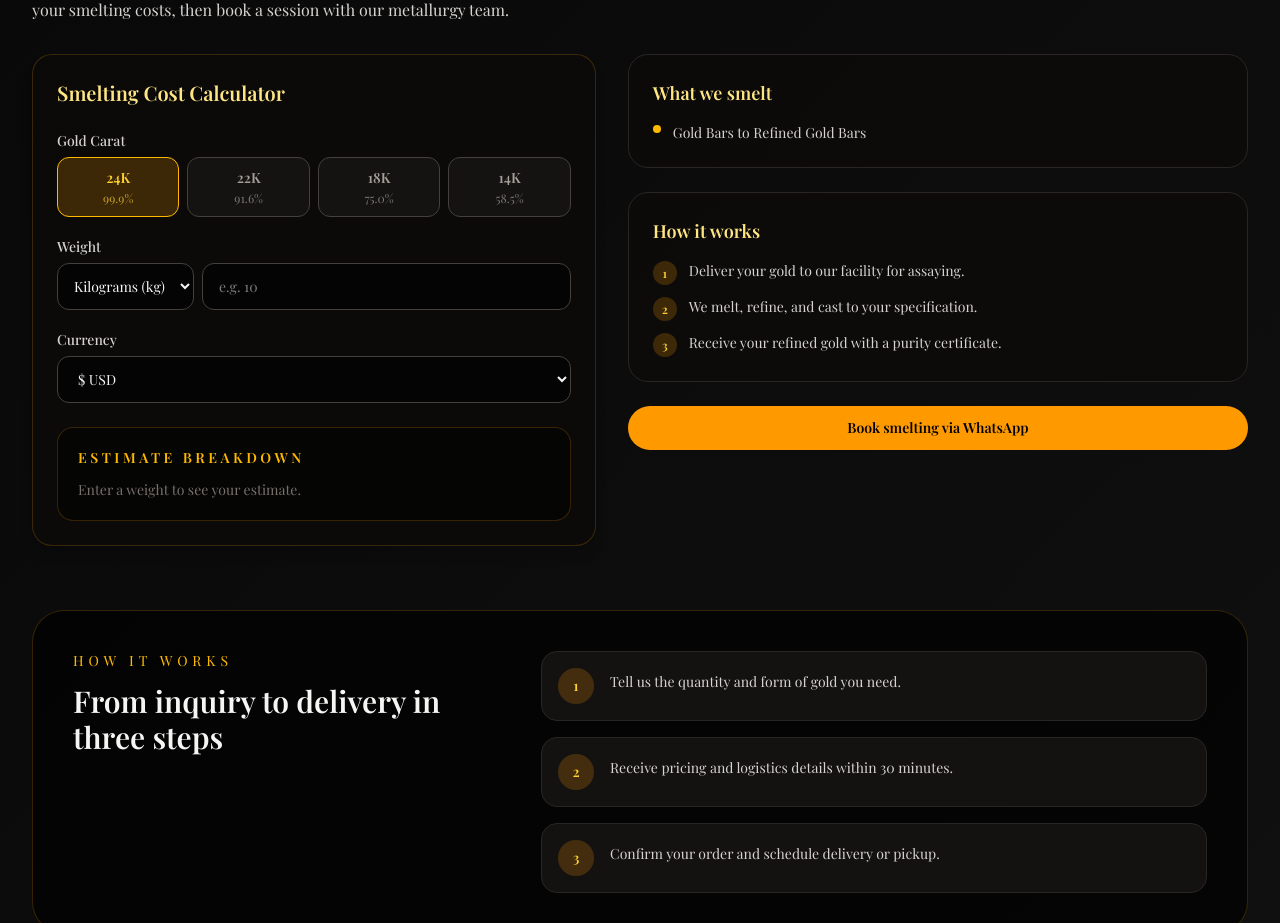
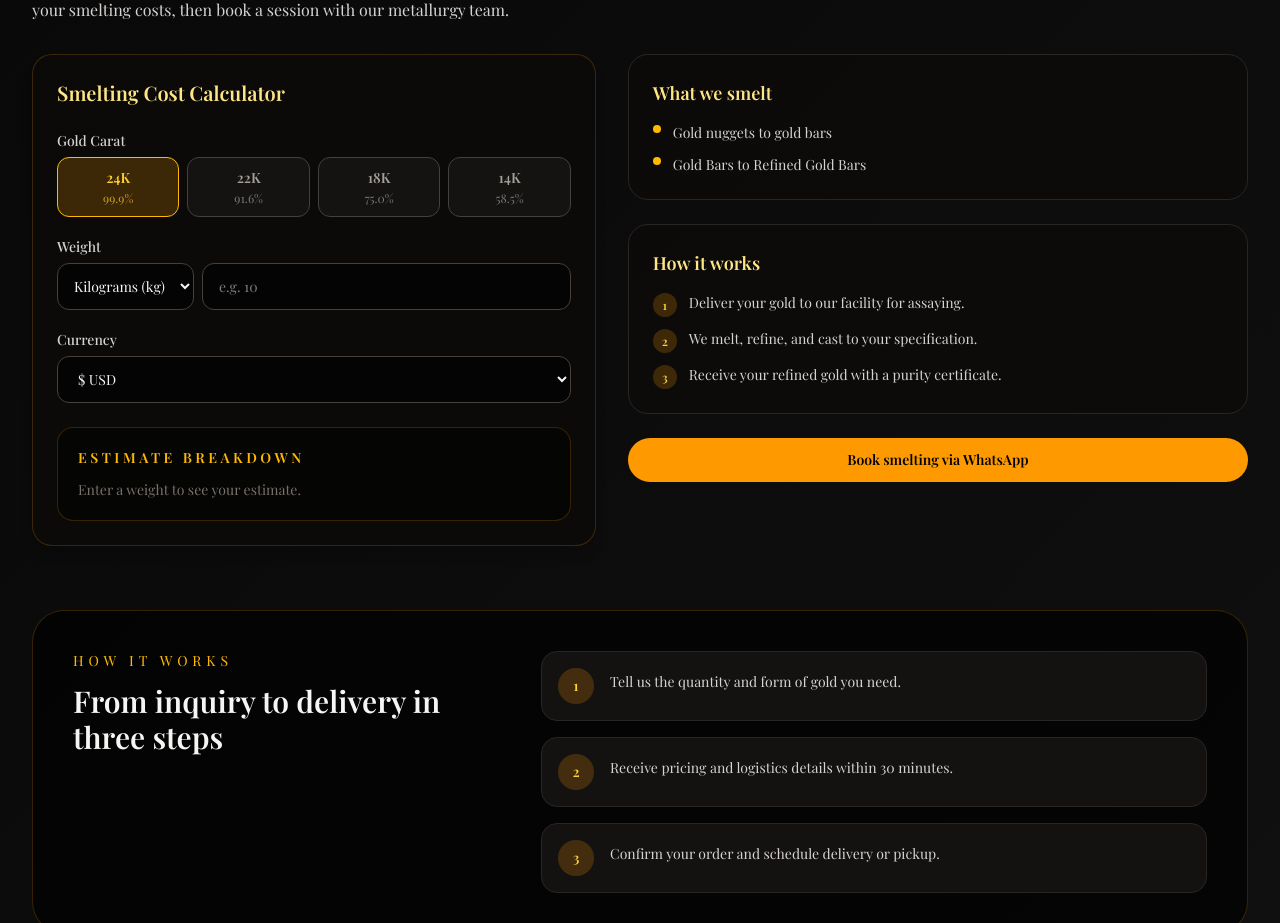
Before and after one commit to AlvinMusonye/gold-Trading-, a React (Vite) app: page / in a window 1280 px wide. Shown: the part 1320-2243 px from the top of the page. Built offline with nearby package versions, Linux system fonts and the light colour scheme; a web font is replaced by a local one.

Commit message:
FEAT:add changes

```diff
--- a/src/components/SmeltingCalculator.jsx
+++ b/src/components/SmeltingCalculator.jsx
@@ -193,6 +193,10 @@ function SmeltingCalculator() {
             <ul className="mt-4 space-y-3 text-xs text-stone-300 sm:text-sm">
               <li className="flex items-start gap-3">
                 <span className="mt-0.5 h-2 w-2 shrink-0 rounded-full bg-amber-400" />
+                Gold nuggets to gold bars
+              </li>
+              <li className="flex items-start gap-3">
+                <span className="mt-0.5 h-2 w-2 shrink-0 rounded-full bg-amber-400" />
                 Gold Bars to Refined Gold Bars
               </li>
             </ul>
```
